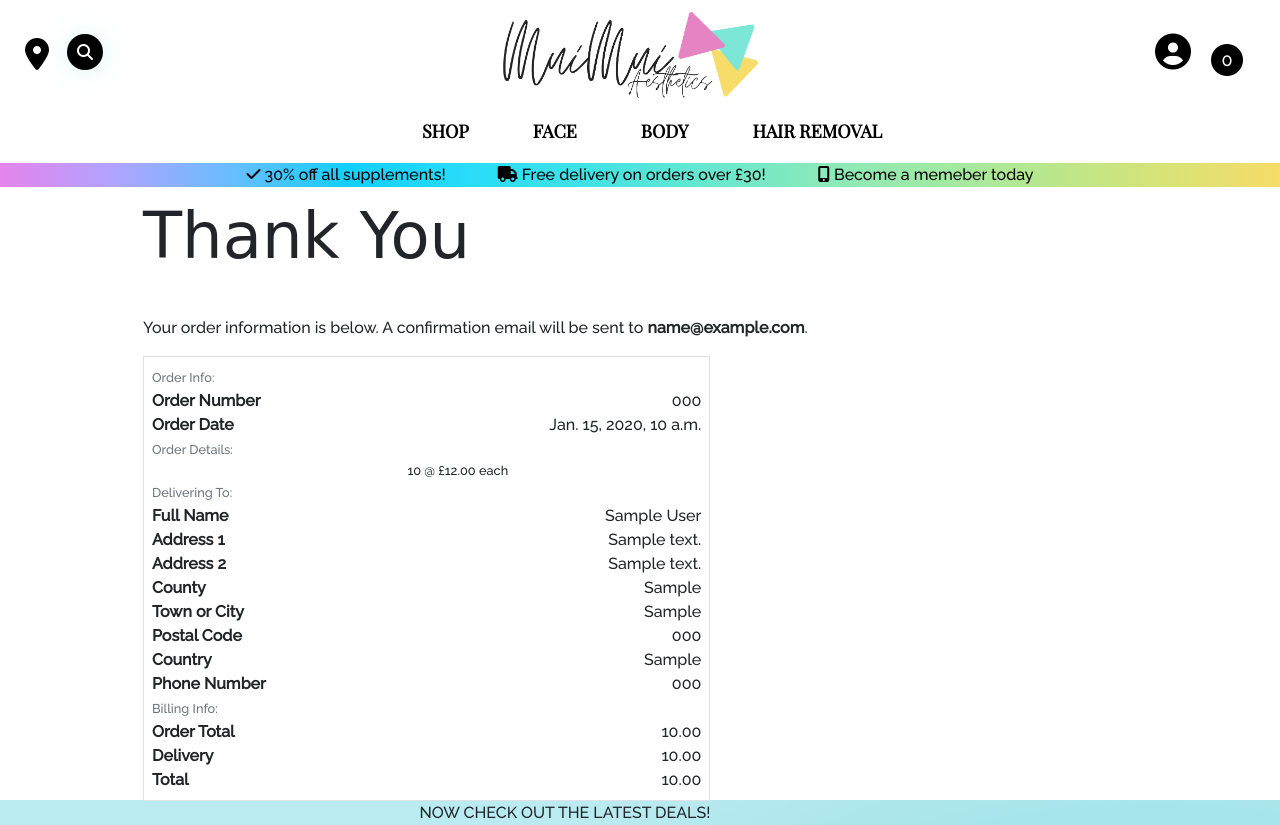
After one commit to fudge88/miumiu, a Django app: page /checkout/checkout_success/000 in a window 1280 px wide. The commit adds this page. Run offline with Django 3.2, Linux system fonts and the light colour scheme; data comes from the database, SQL or seed files in the repository; tables that the repository leaves empty hold one stand-in row (values such as "Sample post"); some libraries are stand-ins or nearby versions; some web fonts are replaced.

Commit message:
checkout handlers added

```diff
--- a/checkout/__init__.py
+++ b/checkout/__init__.py
@@ -0,0 +1 @@
+default_app_config = 'checkout.apps.CheckoutConfig'
--- /dev/null
+++ b/checkout/templates/checkout/checkout_success.html
@@ -0,0 +1,194 @@
+{% extends "base.html" %}
+{% load static %}
+
+{% block extra_css %}
+    <link rel="stylesheet" href="{% static 'checkout/css/checkout.css' %}">
+{% endblock %}
+
+{% block page_header %}
+    <div class="container header-container">
+        <div class="row">
+            <div class="col"></div>
+        </div>
+    </div>
+{% endblock %}
+
+{% block content %}
+    <div class="overlay"></div>
+    <div class="container">
+        <div class="row">
+            <div class="col">
+                <hr>
+                <h2 class="logo-font mb-4">Thank You</h2>
+                <hr>
+                <p class="text-black">Your order information is below. A confirmation email will be sent to <strong>{{ order.email }}</strong>.</p>
+            </div>
+        </div>
+
+        <div class="row">
+            <div class="col-12 col-lg-7">
+                <div class="order-confirmation-wrapper p-2 border">
+                    <div class="row">
+                        <div class="col">
+                            <small class="text-muted">Order Info:</small>
+                        </div>
+                    </div>
+
+                    <div class="row">
+                        <div class="col-12 col-md-4">
+                            <p class="mb-0 text-black font-weight-bold">Order Number</p>
+                        </div>
+                        <div class="col-12 col-md-8 text-md-right">
+                            <p class="mb-0">{{ order.order_number }}</p>
+                        </div>
+                    </div>
+
+                    <div class="row">
+                        <div class="col-12 col-md-4">
+                            <p class="mb-0 text-black font-weight-bold">Order Date</p>
+                        </div>
+                        <div class="col-12 col-md-8 text-md-right">
+                            <p class="mb-0">{{ order.date }}</p>
+                        </div>
+                    </div>
+
+                    <div class="row">
+                        <div class="col">
+                            <small class="text-muted">Order Details:</small>
+                        </div>
+                    </div>
+
+                    {% for item in order.lineitems.all %}
+                    <div class="row">
+                        <div class="col-12 col-md-8 text-md-right">
+                            <p class="small mb-0">{{ item.quantity }} @ £{{ item.product.price }} each</p>
+                        </div>
+                    </div>
+                    {% endfor %}
+
+                    <div class="row">
+                        <div class="col">
+                            <small class="text-muted">Delivering To:</small>
+                        </div>
+                    </div>
+
+                    <div class="row">
+                        <div class="col-12 col-md-4">
+                            <p class="mb-0 text-black font-weight-bold">Full Name</p>
+                        </div>
+                        <div class="col-12 col-md-8 text-md-right">
+                            <p class="mb-0">{{ order.full_name }}</p>
+                        </div>
+                    </div>
+
+                    <div class="row">
+                        <div class="col-12 col-md-4">
+                            <p class="mb-0 text-black font-weight-bold">Address 1</p>
+                        </div>
+                        <div class="col-12 col-md-8 text-md-right">
+                            <p class="mb-0">{{ order.street_address1 }}</p>
+                        </div>
+                    </div>
+
+                    {% if order.street_address2 %}
+                    <div class="row">
+                        <div class="col-12 col-md-4">
+                            <p class="mb-0 text-black font-weight-bold">Address 2</p>
+                        </div>
+                        <div class="col-12 col-md-8 text-md-right">
+                            <p class="mb-0">{{ order.street_address1 }}</p>
+                        </div>
+                    </div>
+                    {% endif %}
+
+                    {% if order.county %}
+                    <div class="row">
+                        <div class="col-12 col-md-4">
+                            <p class="mb-0 text-black font-weight-bold">County</p>
+                        </div>
+                        <div class="col-12 col-md-8 text-md-right">
+                            <p class="mb-0">{{ order.county }}</p>
+                        </div>
+                    </div>
+                    {% endif %}
+
+                    <div class="row">
+                        <div class="col-12 col-md-4">
+                            <p class="mb-0 text-black font-weight-bold">Town or City</p>
+                        </div>
+                        <div class="col-12 col-md-8 text-md-right">
+                            <p class="mb-0">{{ order.town_or_city }}</p>
+                        </div>
+                    </div>
+
+                    {% if order.postcode %}
+                    <div class="row">
+                        <div class="col-12 col-md-4">
+                            <p class="mb-0 text-black font-weight-bold">Postal Code</p>
+                        </div>
+                        <div class="col-12 col-md-8 text-md-right">
+                            <p class="mb-0">{{ order.postcode }}</p>
+                        </div>
+                    </div>
+                    {% endif %}
+
+                    <div class="row">
+                        <div class="col-12 col-md-4">
+                            <p class="mb-0 text-black font-weight-bold">Country</p>
+                        </div>
+                        <div class="col-12 col-md-8 text-md-right">
+                            <p class="mb-0">{{ order.country }}</p>
+                        </div>
+                    </div>
+
+                    <div class="row">
+                        <div class="col-12 col-md-4">
+                            <p class="mb-0 text-black font-weight-bold">Phone Number</p>
+                        </div>
+                        <div class="col-12 col-md-8 text-md-right">
+                            <p class="mb-0">{{ order.phone_number }}</p>
+                        </div>
+                    </div>
+
+                    <div class="row">
+                        <div class="col">
+                            <small class="text-muted">Billing Info:</small>
+                        </div>
+                    </div>
+
+                    <div class="row">
+                        <div class="col-12 col-md-4">
+                            <p class="mb-0 text-black font-weight-bold">Order Total</p>
+                        </div>
+                        <div class="col-12 col-md-8 text-md-right">
+                            <p class="mb-0">{{ order.order_total }}</p>
+                        </div>
+                    </div>
+
+                    <div class="row">
+                        <div class="col-12 col-md-4">
+                            <p class="mb-0 text-black font-weight-bold">Delivery</p>
+                        </div>
+                        <div class="col-12 col-md-8 text-md-right">
+                            <p class="mb-0">{{ order.delivery_cost }}</p>
+                        </div>
+                    </div>
+
+                    <div class="row">
+                        <div class="col-12 col-md-4">
+                            <p class="mb-0 text-black font-weight-bold">Total</p>
+                        </div>
+                        <div class="col-12 col-md-8 text-md-right">
+                            <p class="mb-0">{{ order.bag_total }}</p>
+                        </div>
+                    </div>
+                </div>
+            </div>
+        </div>
+        <div class="row">
+			<div class="col-12 col-lg-7 text-right">
+                        <span class="text-uppercase">Now check out the latest deals!</span>
+			</div>
+		</div>
+    </div>
+{% endblock %}
--- a/checkout/urls.py
+++ b/checkout/urls.py
@@ -3,5 +3,5 @@ from . import views
 
 urlpatterns = [
     path('', views.checkout, name='checkout'),
-
+    path('checkout_success/<order_number>', views.checkout_success, name='checkout_success'),
 ]
--- a/checkout/views.py
+++ b/checkout/views.py
@@ -1,19 +1,105 @@
-from django.shortcuts import render, redirect, reverse
+from django.shortcuts import render, redirect, reverse, get_object_or_404
 from django.contrib import messages
+from django.conf import settings
 
 from .forms import OrderForm
+from .models import Order, OrderLineItem
+from products.models import Product
+from bag.contexts import bag_contents
+
+import stripe
 
 
 def checkout(request):
-    bag = request.session.get('bag', {})
-    if not bag:
-        messages.error(request, "There's nothing in your bag at the moment")
-        return redirect(reverse('products'))
+    stripe_public_key = settings.STRIPE_PUBLIC_KEY
+    stripe_secret_key = settings.STRIPE_SECRET_KEY
 
-    order_form = OrderForm()
+    if request.method == 'POST':
+        bag = request.session.get('bag', {})
+
+        form_data = {
+            'full_name': request.POST['full_name'],
+            'email': request.POST['email'],
+            'phone_number': request.POST['phone_number'],
+            'country': request.POST['country'],
+            'postcode': request.POST['postcode'],
+            'town_or_city': request.POST['town_or_city'],
+            'street_address1': request.POST['street_address1'],
+            'street_address2': request.POST['street_address2'],
+            'county': request.POST['county'],
+        }
+        order_form = OrderForm(form_data)
+        if order_form.is_valid():
+            order = order_form.save()
+            for item_id, item_data in bag.items():
+                try:
+                    product = Product.objects.get(id=item_id)
+                    order_line_item = OrderLineItem(
+                        order=order,
+                        product=product,
+                        quantity=item_data,
+                    )
+                    order_line_item.save()
+                except Product.DoesNotExist:
+                    messages.error(request, (
+                        "One of the products in your bag wasn't found in our database. "
+                        "Please call us for assistance!")
+                    )
+                    order.delete()
+                    return redirect(reverse('shopping_bag'))
+
+            request.session['save_info'] = 'save-info' in request.POST
+            return redirect(reverse('checkout_success', args=[order.order_number]))
+        else:
+            messages.error(request, 'There was an error with your form. \
+                Please double check your information.')
+    else:
+        bag = request.session.get('bag', {})
+        if not bag:
+            messages.error(request, "There's nothing in your bag at the moment")
+            return redirect(reverse('products'))
+
+        current_bag = bag_contents(request)
+        total = current_bag['bag_total']
+        stripe_total = round(total * 100)
+        stripe.api_key = stripe_secret_key
+        intent = stripe.PaymentIntent.create(
+            amount=stripe_total,
+            currency=settings.STRIPE_CURRENCY,
+        )
+
+        order_form = OrderForm()
+
+    if not stripe_public_key:
+        messages.warning(request, 'Stripe public key is missing. \
+            Did you forget to set it in your environment?')
+
     template = 'checkout/checkout.html'
     context = {
         'order_form': order_form,
+        'stripe_public_key': stripe_public_key,
+        'client_secret': intent.client_secret,
     }
 
     return render(request, template, context)
+
+
+def checkout_success(request, order_number):
+    """
+    Handle successful checkouts
+    """
+    save_info = request.session.get('save_info')
+    order = get_object_or_404(Order, order_number=order_number)
+    messages.success(request, f'Order successfully processed! \
+        Your order number is {order_number}. A confirmation \
+        email will be sent to {order.email}.')
+
+    if 'bag' in request.session:
+        del request.session['bag']
+
+    template = 'checkout/checkout_success.html'
+    context = {
+        'order': order,
+    }
+
+    return render(request, template, context)
--- a/miumiu/settings.py
+++ b/miumiu/settings.py
@@ -169,5 +169,11 @@ STATICFILES_DIRS = [
 MEDIA_URL = '/media/'
 MEDIA_ROOT = os.path.join(BASE_DIR, 'media')
 
+#stripe
 FREE_DELIVERY_THRESHOLD = 30
 STANDARD_DELIVERY_PERCENTAGE = 10
+
+STRIPE_CURRENCY = 'gbp'
+STRIPE_PUBLIC_KEY = os.getenv('STRIPE_PUBLIC_KEY', '')
+STRIPE_SECRET_KEY = os.getenv('STRIPE_SECRET_KEY', '')
+STRIPE_WH_SECRET = os.getenv('STRIPE_WH_SECRET', '')
```
Also changed, not shown: checkout/static/checkout/css/checkout.css (+46 -0 lines), checkout/static/checkout/js/stripe_element.js (added, +118 -0 lines), checkout/templates/checkout/checkout.html (+8 -2 lines).
